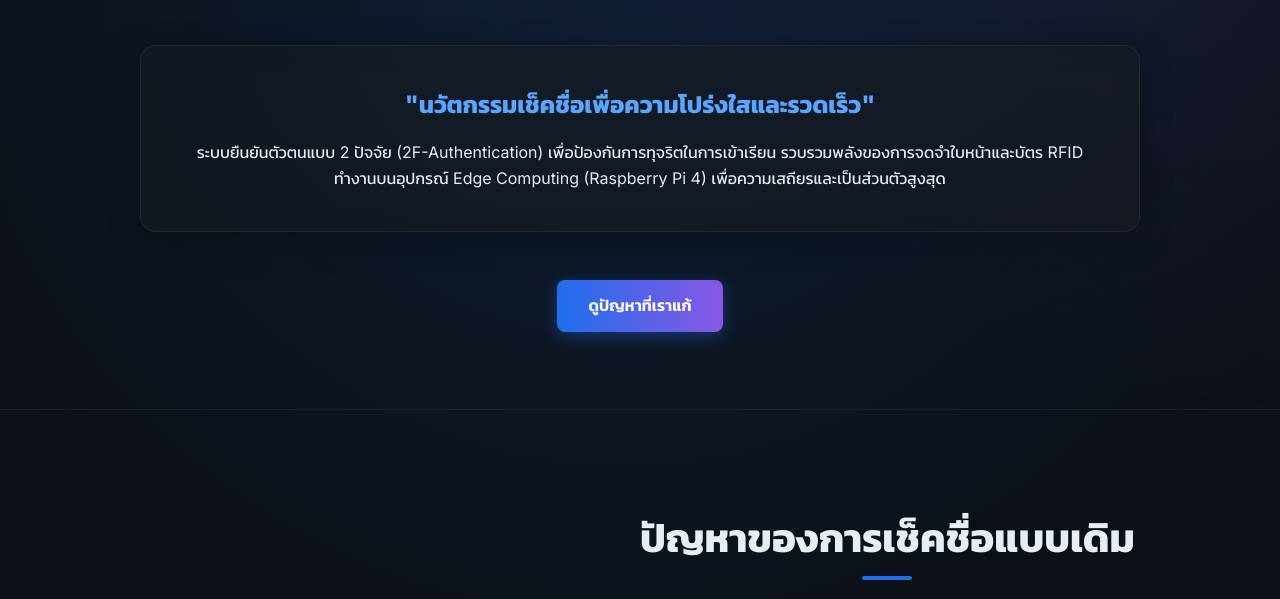
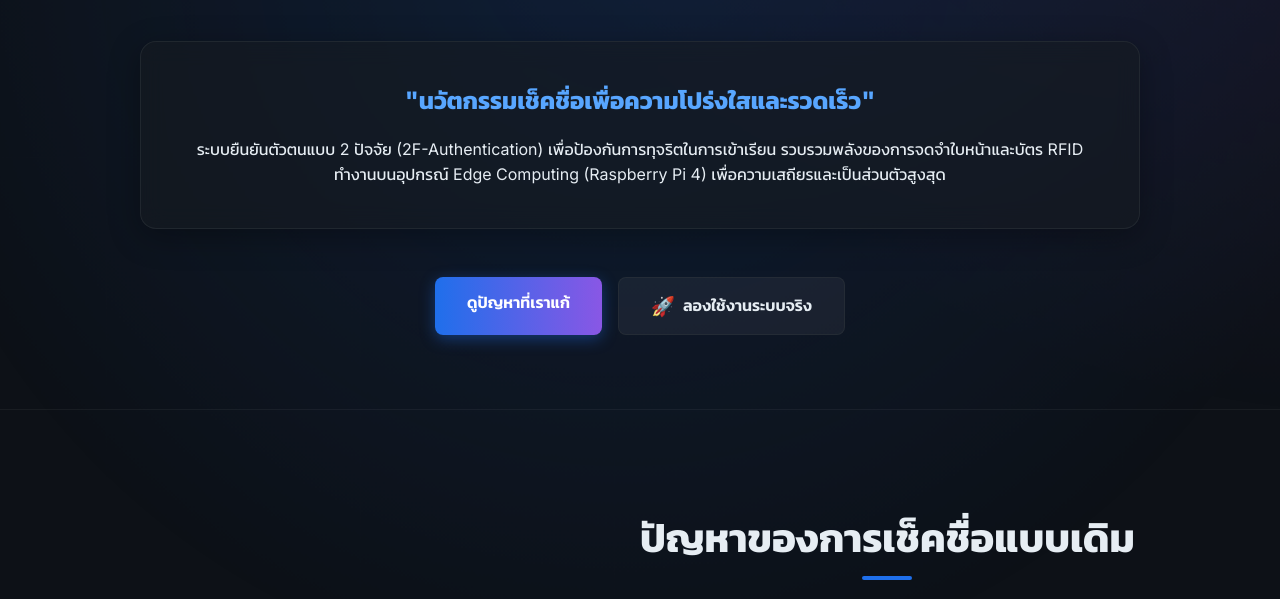
Before and after one commit to TanMakoto/smart-attendance-jet, a website: page index.html in a window 1280 px wide. Shown: the part 470-1069 px from the top of the page. Drawn offline with Linux system fonts and the light colour scheme.

Commit message:
Add live demo link to hero section

```diff
--- a/index.html
+++ b/index.html
@@ -46,6 +46,11 @@
                 </div>
                 <div class="hero-actions animate-up delay-4">
                     <a href="#problem" class="btn primary">ดูปัญหาที่เราแก้</a>
+                    <a href="https://smart-attendance-jet.vercel.app/" target="_blank" rel="noopener noreferrer"
+                        class="btn secondary">
+                        <span class="icon" style="font-size: 1.2rem; margin-right: 0.5rem; margin-bottom: 0;">🚀</span>
+                        ลองใช้งานระบบจริง
+                    </a>
                 </div>
             </div>
         </section>
--- a/style.css
+++ b/style.css
@@ -349,9 +349,25 @@ h1 {
     box-shadow: 0 6px 20px rgba(31, 111, 235, 0.6);
 }
 
+.btn.secondary {
+    background: rgba(255, 255, 255, 0.05);
+    color: var(--text-primary);
+    border: 1px solid var(--glass-border);
+    backdrop-filter: blur(10px);
+    display: flex;
+    align-items: center;
+}
+
+.btn.secondary:hover {
+    transform: translateY(-2px);
+    background: rgba(255, 255, 255, 0.1);
+    border-color: rgba(255, 255, 255, 0.2);
+}
+
 .hero-actions {
     display: flex;
     justify-content: center;
+    gap: 1rem;
     margin-top: 3rem;
 }
 
```
